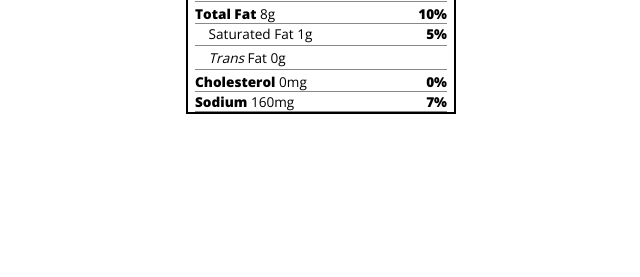
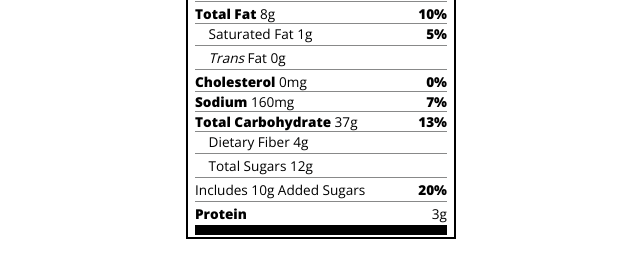
Before and after one commit to sarthakone105/nutrition_label, a plain HTML site: page index.html in a window 1280 px wide. Shown: the part 201-478 px from the top of the page, without its empty margins (319-959 px from the left). Drawn offline with nearby package versions, Linux system fonts and the light colour scheme.

Commit message:
some changes in dividers

```diff
--- a/index.html
+++ b/index.html
@@ -35,4 +35,13 @@
       <div class="divider"></div>
       <p><span><span class="bold">Cholesterol</span> 0mg</span> <span class="bold">0%</span></p>
       <p><span><span class="bold">Sodium</span> 160mg</span> <span class="bold">7%</span></p>
+      <p><span><span class="bold">Total Carbohydrate</span> 37g</span> <span class="bold">13%</span></p>
+      <p class="indent no-divider">Dietary Fiber 4g</p>
+      <div class="divider"></div>
+      <p class="indent no-divider">Total Sugars 12g</p>
+      <div class="divider double-indent"></div>
+      <p class="double-indent no-divider">Includes 10g Added Sugars <span class="bold">20%</span>
+      <div class="divider"></div>
+      <p class="no-divider"><span class="bold">Protein</span> 3g</p>
+      <div class="divider large"></div>
     </div>
```
